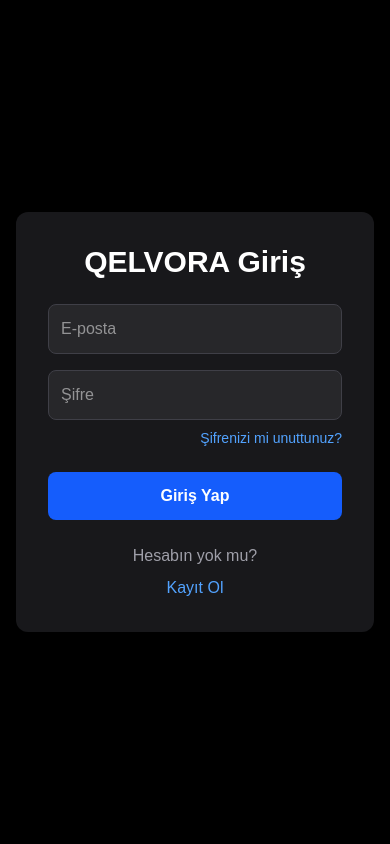
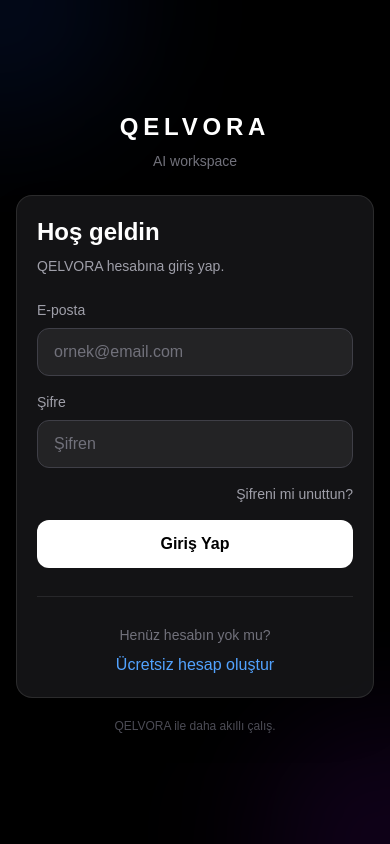
Before and after one commit to canalikaraca62-oss/nova-ai, a Next.js app: page /login in a window 390 px wide. Built offline with nearby package versions, Linux system fonts and the light colour scheme; no server answers.

Commit message:
Improve responsive mobile design

```diff
--- a/app/chat/[id]/page.tsx
+++ b/app/chat/[id]/page.tsx
@@ -471,10 +471,10 @@ return (
   <div className="flex h-screen bg-black text-white">
     <Sidebar />
 
-    <main className="flex-1 flex flex-col p-8">
-      <h1 className="text-4xl font-bold mb-8">
-        QELVORA Chat
-      </h1>
+    <main className="flex-1 min-w-0 flex flex-col p-3 sm:p-5 lg:p-8">
+      <h1 className="text-2xl sm:text-3xl lg:text-4xl font-bold mb-4 sm:mb-6 lg:mb-8">
+  QELVORA Chat
+</h1>
 
       <ChatWindow
         messages={messages}
--- a/app/components/ChatInput.tsx
+++ b/app/components/ChatInput.tsx
@@ -1,6 +1,6 @@
 "use client";
 
-import { ChangeEvent } from "react";
+import { ChangeEvent, KeyboardEvent } from "react";
 
 type ChatInputProps = {
   input: string;
@@ -36,7 +36,7 @@ export default function ChatInput({
   }
 
   function handleKeyDown(
-    event: React.KeyboardEvent<HTMLTextAreaElement>
+    event: KeyboardEvent<HTMLTextAreaElement>
   ) {
     if (
       event.key === "Enter" &&
@@ -44,16 +44,19 @@ export default function ChatInput({
     ) {
       event.preventDefault();
 
-      if (!isStreaming) {
+      if (!isStreaming && !isUploading) {
         sendMessage();
       }
     }
   }
 
   return (
-    <div className="w-full max-w-4xl mx-auto">
-      <div className="flex items-end gap-3">
-        <div className="flex-1">
+    <div className="w-full max-w-4xl mx-auto px-0 sm:px-2 pb-2 sm:pb-0">
+
+      {/* INPUT CONTAINER */}
+      <div className="rounded-2xl border border-zinc-700 bg-zinc-900/95 p-2 sm:p-3 shadow-xl">
+
+        {/* TEXTAREA */}
         <textarea
           value={input}
           onChange={(event) =>
@@ -62,61 +65,55 @@ export default function ChatInput({
           onKeyDown={handleKeyDown}
           placeholder="QELVORA'ya bir şey sor..."
           disabled={isStreaming}
-            rows={3}
-            className="w-full resize-none rounded-xl bg-zinc-800 border border-zinc-700 px-4 py-3 text-white outline-none focus:border-zinc-500 disabled:opacity-50"
+          rows={2}
+          className="block w-full min-w-0 resize-none rounded-xl bg-transparent px-3 py-2.5 sm:px-4 sm:py-3 text-sm sm:text-base text-white placeholder:text-zinc-500 outline-none disabled:opacity-50"
         />
 
+        {/* FILE */}
         {selectedFile && (
-            <div className="mt-2 text-sm text-zinc-400">
-              {selectedFile && (
-  <div className="mt-2 flex items-center justify-between rounded-lg bg-zinc-800 px-3 py-2 text-sm text-zinc-300">
-    <div className="truncate">
+          <div className="mx-1 mb-2 flex min-w-0 items-center justify-between gap-2 rounded-xl border border-zinc-700 bg-zinc-800/80 px-3 py-2 text-xs sm:text-sm">
+
+            <div className="min-w-0 truncate text-zinc-300">
               📎 {selectedFile.name}
             </div>
 
-    {!isUploading && !isStreaming && (
-      <button
-        type="button"
-        onClick={() => setSelectedFile(null)}
-        className="ml-3 text-red-400 hover:text-red-300"
-      >
-        Kaldır
-      </button>
-    )}
-
-    {isUploading && (
-      <span className="ml-3 text-yellow-400">
+            {isUploading ? (
+              <span className="shrink-0 text-yellow-400">
                 Yükleniyor...
               </span>
-    )}
-  </div>
-)}
-              Seçilen dosya:{" "}
-              <span className="text-white">
-                {selectedFile.name}
-              </span>
-
+            ) : !isStreaming ? (
               <button
                 type="button"
                 onClick={() =>
                   setSelectedFile(null)
                 }
-                className="ml-2 text-red-400 hover:text-red-300"
+                className="shrink-0 text-red-400 hover:text-red-300"
               >
                 Kaldır
               </button>
+            ) : null}
+
           </div>
         )}
-        </div>
 
+        {/* ACTIONS */}
+        <div className="flex items-center justify-between gap-2">
+
+          {/* FILE BUTTON */}
           <label
-          className={`cursor-pointer px-4 py-3 rounded-xl bg-zinc-800 hover:bg-zinc-700 transition ${
+            className={`flex h-10 shrink-0 cursor-pointer items-center justify-center rounded-xl border border-zinc-700 bg-zinc-800 px-3 text-sm text-zinc-300 transition hover:bg-zinc-700 sm:px-4 ${
               isStreaming
                 ? "pointer-events-none opacity-50"
                 : ""
             }`}
           >
-          Dosya
+            <span className="sm:hidden">
+              📎
+            </span>
+
+            <span className="hidden sm:inline">
+              📎 Dosya
+            </span>
 
             <input
               type="file"
@@ -126,6 +123,7 @@ export default function ChatInput({
             />
           </label>
 
+          {/* SEND / STOP */}
           <button
             type="button"
             onClick={
@@ -136,18 +134,31 @@ export default function ChatInput({
             disabled={
               isUploading && !isStreaming
             }
-          className={`px-6 py-3 rounded-xl font-medium transition ${
+            className={`flex h-10 min-w-0 items-center justify-center rounded-xl px-4 text-sm font-semibold transition active:scale-[0.98] sm:px-5 ${
               isStreaming
                 ? "bg-red-600 hover:bg-red-700"
                 : "bg-blue-600 hover:bg-blue-700"
             } disabled:opacity-50`}
           >
+            <span className="sm:hidden">
+              {isStreaming
+                ? "■"
+                : isUploading
+                ? "..."
+                : "↑"}
+            </span>
+
+            <span className="hidden sm:inline">
               {isStreaming
                 ? "Durdur"
                 : isUploading
                 ? "Yükleniyor..."
                 : "Gönder"}
+            </span>
           </button>
+
+        </div>
+
       </div>
     </div>
   );
--- a/app/login/page.tsx
+++ b/app/login/page.tsx
@@ -15,7 +15,8 @@ export default function LoginPage() {
   async function handleLogin() {
     setLoading(true);
 
-  const { data, error } = await supabase.auth.signInWithPassword({
+    const { data, error } =
+      await supabase.auth.signInWithPassword({
         email,
         password,
       });
@@ -26,20 +27,16 @@ export default function LoginPage() {
       return;
     }
 
-  console.log("LOGIN USER:", data.user);
-  console.log("LOGIN SESSION:", data.session);
-
     const {
       data: { session },
     } = await supabase.auth.getSession();
 
-  console.log("SESSION LOGIN SONRASI:", session);
-  console.log("USER LOGIN SONRASI:", session?.user?.id);
-
     setLoading(false);
 
     if (!session) {
-    alert("Giriş başarılı görünüyor ama Supabase session oluşturmadı.");
+      alert(
+        "Giriş başarılı görünüyor ama oturum oluşturulamadı."
+      );
       return;
     }
 
@@ -55,7 +52,8 @@ export default function LoginPage() {
 
     setResetLoading(true);
 
-    const { error } = await supabase.auth.resetPasswordForEmail(
+    const { error } =
+      await supabase.auth.resetPasswordForEmail(
         email,
         {
           redirectTo: `${window.location.origin}/reset-password`,
@@ -75,58 +73,127 @@ export default function LoginPage() {
   }
 
   return (
-    <div className="min-h-screen flex items-center justify-center bg-black text-white px-4">
-      <div className="w-full max-w-md bg-zinc-900 p-8 rounded-xl">
-        <h1 className="text-3xl font-bold mb-6 text-center">
-          QELVORA Giriş
+    <main className="min-h-screen bg-black text-white flex items-center justify-center px-4 py-8 sm:px-6">
+
+      {/* Glow */}
+      <div className="fixed inset-0 pointer-events-none overflow-hidden">
+        <div className="absolute -top-32 -left-32 h-64 w-64 sm:h-96 sm:w-96 rounded-full bg-blue-600/10 blur-3xl" />
+        <div className="absolute -bottom-32 -right-32 h-64 w-64 sm:h-96 sm:w-96 rounded-full bg-purple-600/10 blur-3xl" />
+      </div>
+
+      <div className="relative w-full max-w-md">
+
+        {/* Logo */}
+        <div className="text-center mb-6 sm:mb-8">
+          <a
+            href="/"
+            className="text-2xl sm:text-3xl font-bold tracking-[0.2em]"
+          >
+            QELVORA
+          </a>
+
+          <p className="text-zinc-500 text-sm mt-2">
+            AI workspace
+          </p>
+        </div>
+
+        {/* Card */}
+        <div className="w-full rounded-2xl sm:rounded-3xl border border-white/10 bg-zinc-900/80 backdrop-blur-xl p-5 sm:p-8 shadow-2xl">
+
+          <div className="mb-6 sm:mb-8">
+            <h1 className="text-2xl sm:text-3xl font-bold">
+              Hoş geldin
             </h1>
+
+            <p className="text-zinc-400 text-sm mt-2">
+              QELVORA hesabına giriş yap.
+            </p>
+          </div>
+
+          <div className="space-y-4">
+
+            <div>
+              <label className="block text-sm text-zinc-400 mb-2">
+                E-posta
+              </label>
 
               <input
                 type="email"
-          placeholder="E-posta"
+                placeholder="ornek@email.com"
                 value={email}
-          onChange={(e) => setEmail(e.target.value)}
-          className="w-full p-3 mb-4 rounded-lg bg-zinc-800 border border-zinc-700 outline-none focus:border-blue-500"
+                onChange={(e) =>
+                  setEmail(e.target.value)
+                }
+                className="w-full min-w-0 h-12 px-4 rounded-xl bg-zinc-800/80 border border-zinc-700 text-white placeholder:text-zinc-500 outline-none focus:border-blue-500 focus:ring-2 focus:ring-blue-500/10 transition"
               />
+            </div>
+
+            <div>
+              <label className="block text-sm text-zinc-400 mb-2">
+                Şifre
+              </label>
 
               <input
                 type="password"
-          placeholder="Şifre"
+                placeholder="Şifren"
                 value={password}
-          onChange={(e) => setPassword(e.target.value)}
-          className="w-full p-3 mb-2 rounded-lg bg-zinc-800 border border-zinc-700 outline-none focus:border-blue-500"
+                onChange={(e) =>
+                  setPassword(e.target.value)
+                }
+                onKeyDown={(e) => {
+                  if (e.key === "Enter") {
+                    handleLogin();
+                  }
+                }}
+                className="w-full min-w-0 h-12 px-4 rounded-xl bg-zinc-800/80 border border-zinc-700 text-white placeholder:text-zinc-500 outline-none focus:border-blue-500 focus:ring-2 focus:ring-blue-500/10 transition"
               />
+            </div>
 
             <button
               type="button"
               onClick={handleForgotPassword}
               disabled={resetLoading}
-          className="block ml-auto mb-6 text-sm text-blue-400 hover:text-blue-300 transition"
+              className="block ml-auto text-sm text-zinc-400 hover:text-blue-400 transition"
             >
               {resetLoading
                 ? "Gönderiliyor..."
-            : "Şifrenizi mi unuttunuz?"}
+                : "Şifreni mi unuttun?"}
             </button>
 
             <button
+              type="button"
               onClick={handleLogin}
               disabled={loading}
-          className="w-full bg-blue-600 hover:bg-blue-700 disabled:opacity-50 py-3 rounded-lg font-semibold transition"
+              className="w-full h-12 rounded-xl bg-white text-black font-semibold hover:bg-zinc-200 active:scale-[0.99] disabled:opacity-50 transition"
             >
-          {loading ? "Giriş yapılıyor..." : "Giriş Yap"}
+              {loading
+                ? "Giriş yapılıyor..."
+                : "Giriş Yap"}
             </button>
+          </div>
 
-        <p className="text-center text-zinc-400 mt-6">
-          Hesabın yok mu?
+          <div className="relative my-7">
+            <div className="border-t border-zinc-800" />
+          </div>
+
+          <p className="text-center text-sm text-zinc-500">
+            Henüz hesabın yok mu?
           </p>
 
           <a
             href="/register"
-          className="block text-center text-blue-400 mt-2 hover:text-blue-300"
+            className="block text-center mt-2 text-blue-400 hover:text-blue-300 font-medium transition"
           >
-          Kayıt Ol
+            Ücretsiz hesap oluştur
           </a>
+
         </div>
+
+        <p className="text-center text-xs text-zinc-600 mt-5">
+          QELVORA ile daha akıllı çalış.
+        </p>
+
       </div>
+    </main>
   );
 }
```
Lines whose indentation alone changed are shown as unchanged.
